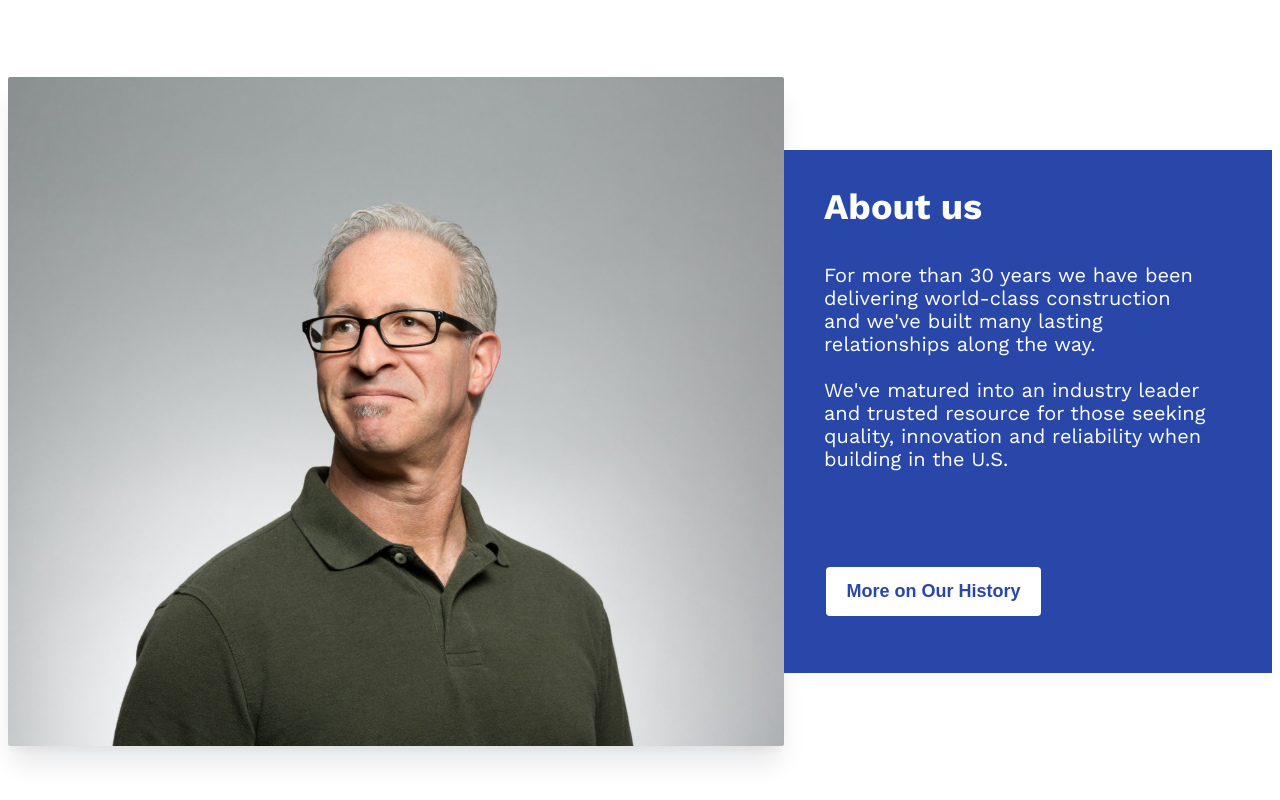
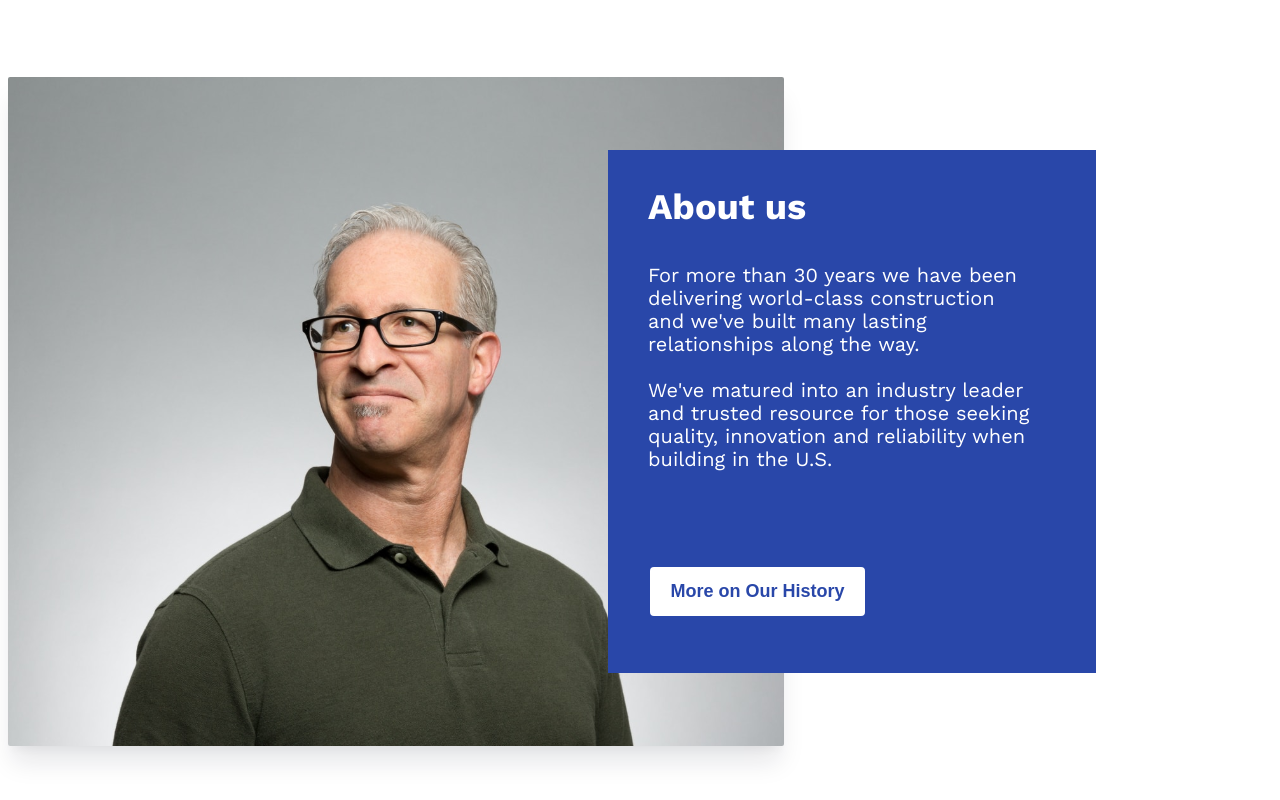
Before and after one commit to ClockWera/newRepos, a React (Vite) app: page / in a window 1280 px wide. Shown: the part 1077-1877 px from the top of the page. Built offline with nearby package versions, Linux system fonts and the light colour scheme.

Commit message:
added a property to overlay a block of text over an image

```diff
--- a/src/AboutUs.css
+++ b/src/AboutUs.css
@@ -17,6 +17,11 @@
 }
 
 .aboutus__text {
+    position: relative;
+    z-index: 1;
+
+    right:calc(902px - 726px);
+
     background: #2947A9;
     height: 523px;
     width: 488px;
```
